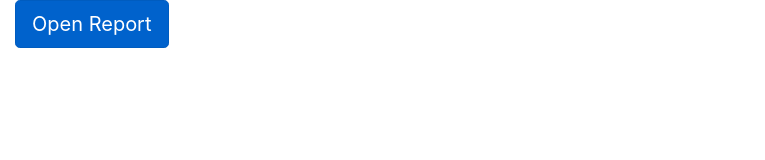
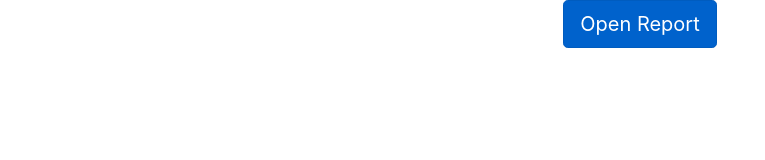
Before and after one commit to mrkinsei/links, a plain HTML site: page index.html in a window 1280 px wide. Shown: the whole page, without its empty margins (0-765 px from the left). Drawn offline with nearby package versions, Linux system fonts and the light colour scheme.

Commit message:
Update index.html

```diff
--- a/index.html
+++ b/index.html
@@ -8,9 +8,8 @@
   </head>
 <body>
 
-<div class="container-fluid">
+<div class="page-hero d-flex align-items-center justify-content-center">
 <a class="btn btn-primary btn-lg active" role="button" href="jp.co.cimtops.ireporter.openreport:repid=1019">Open Report</a>
 </div>
-
 </body>
 </html>
```
